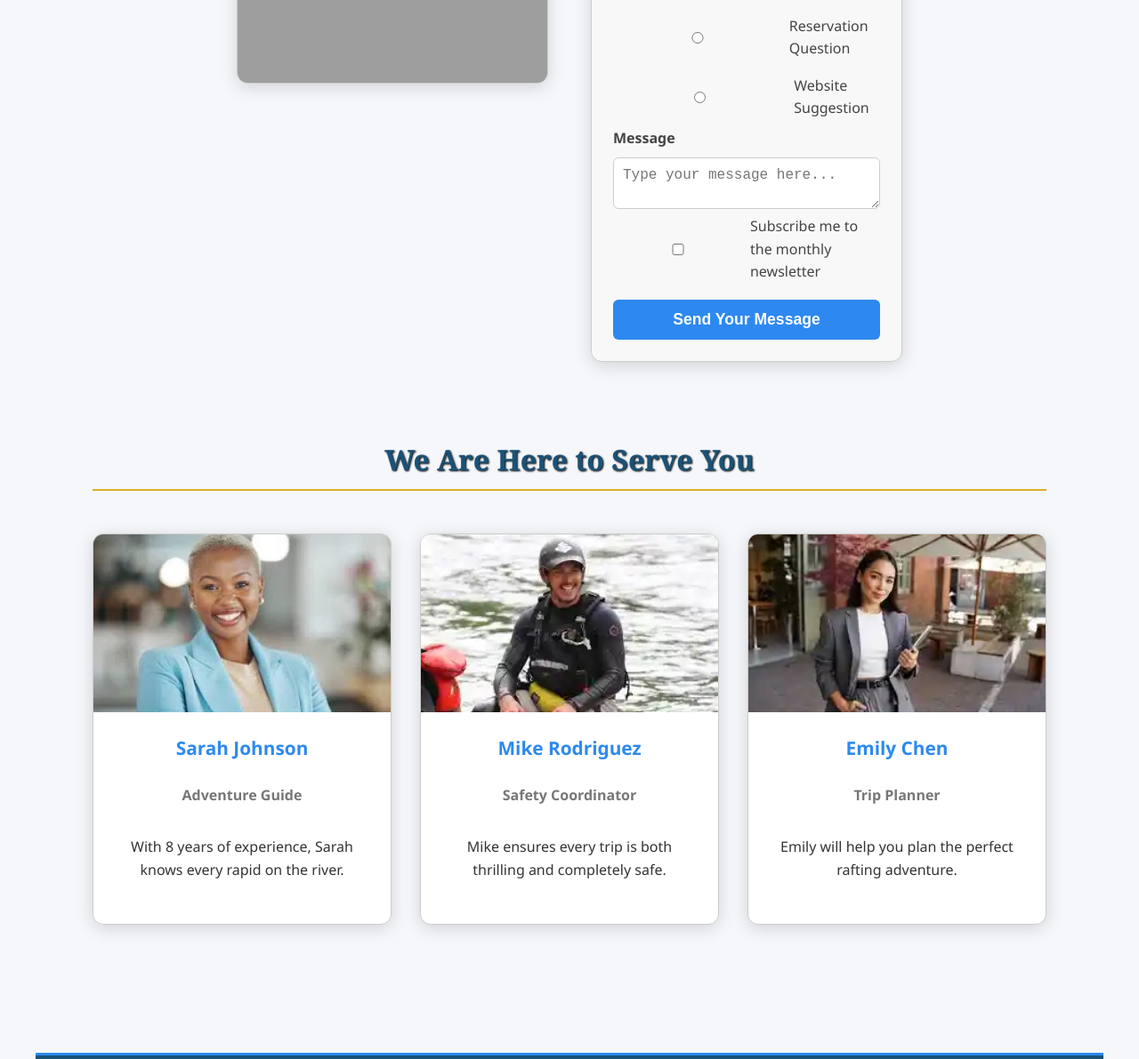
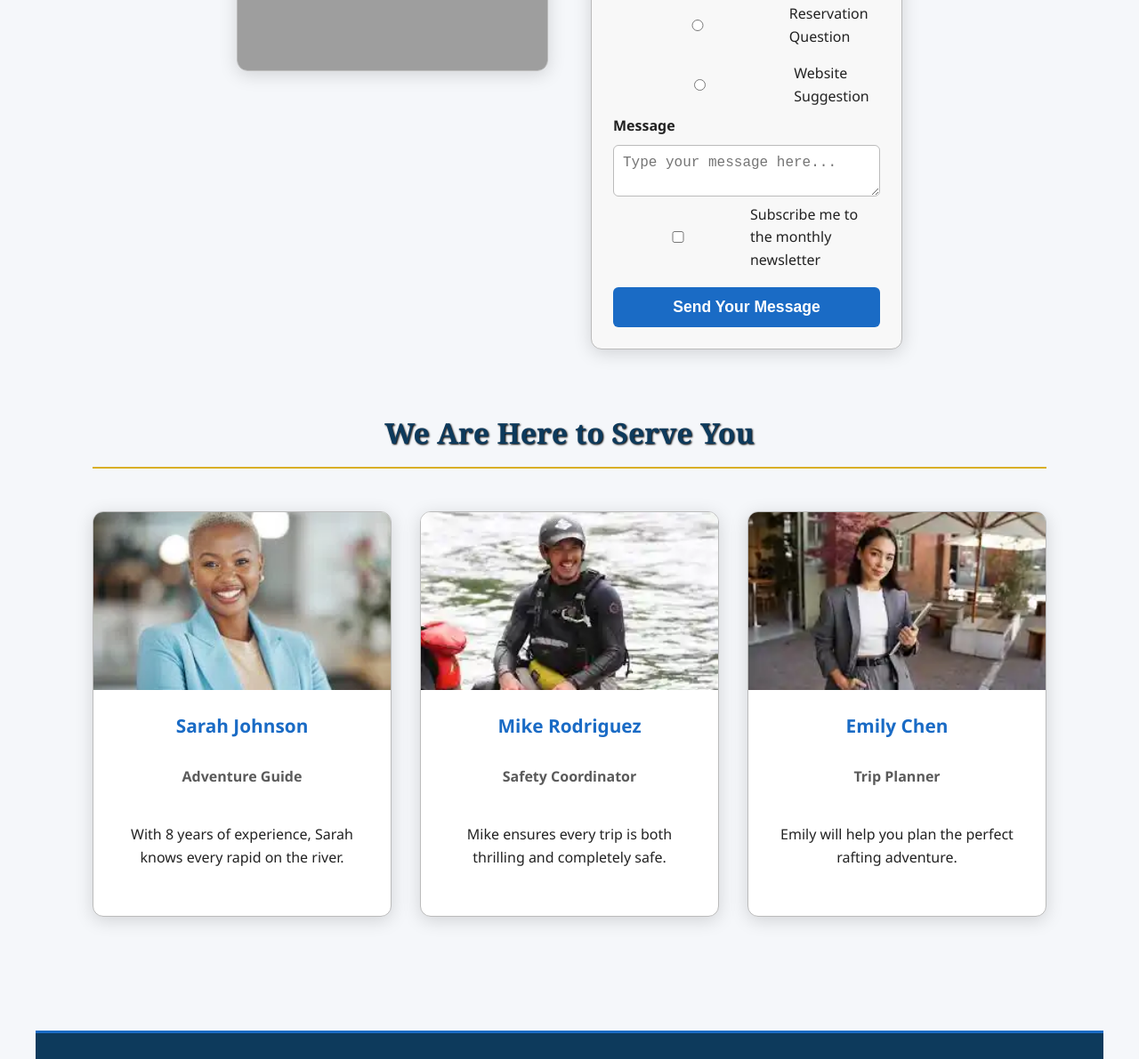
Before and after one commit to obeng-owusu/wdd130, a plain HTML site: page wwr/contact.html in a window 1280 px wide. Shown: the part 930-2121 px from the top of the page at 89% size. Drawn offline with Linux system fonts and the light colour scheme; grey boxes are pictures that could not be loaded.

Commit message:
css rectification commit

```diff
--- a/wwr/styles/contact.css
+++ b/wwr/styles/contact.css
@@ -1,21 +1,36 @@
-/* ===== VARIABLES ===== */
+/* ===== CSS VARIABLES ===== */
 :root {
-    --primary-color: #1a5276;
-    --secondary-color: #2d89ef;
-    --accent-color: #1b63b8;
-    --text-color: #333;
-    --light-text: #777;
+    /* Colors */
+    --primary-color: #0d3a5c;
+    --secondary-color: #1a6bc5;
+    --accent-color: #145299;
+    --text-color: #222;
+    --light-text: #5a5a5a;
     --background: #f5f7fa;
     --white: #fff;
     --gray-light: #f8f8f8;
-    --gray-border: #ccc;
+    --gray-border: #bbb;
     --gray-medium: #e0e0e0;
+
+    /* Spacing */
+    --spacing-xs: 0.5rem;
+    --spacing-sm: 0.75rem;
+    --spacing-md: 1rem;
+    --spacing-lg: 1.5rem;
+    --spacing-xl: 2rem;
+    --spacing-xxl: 3rem;
+
+    /* Shadows */
     --shadow-light: 0 2px 10px rgba(0,0,0,0.1);
     --shadow-medium: 0 4px 15px rgba(0,0,0,0.08);
     --shadow-heavy: 0 4px 20px rgba(0,0,0,0.15);
     --shadow-hover: 0 8px 30px rgba(0,0,0,0.2);
+
+    /* Border Radius */
     --border-radius: 12px;
     --border-radius-sm: 6px;
+
+    /* Transitions */
     --transition: 0.3s;
 }
 
@@ -37,7 +52,7 @@ body {
 header, footer {
     background-color: var(--primary-color);
     color: var(--white);
-    padding: 1rem 2rem;
+    padding: var(--spacing-md) var(--spacing-xl);
     display: flex;
     justify-content: space-between;
     align-items: center;
@@ -50,24 +65,28 @@ header {
 main {
     max-width: 1200px;
     margin: 0 auto;
-    padding: 2rem;
+    padding: var(--spacing-xl);
 }
 
 /* ===== NAVIGATION ===== */
+.logo img {
+    height: 60px;
+}
+
 nav ul {
     display: flex;
     list-style: none;
 }
 
 nav li {
-    margin-left: 1.5rem;
+    margin-left: var(--spacing-lg);
 }
 
 nav a {
     color: var(--white);
     text-decoration: none;
-    font-weight: 500;
-    padding: 0.5rem 1rem;
+    font-weight: 600;
+    padding: var(--spacing-xs) var(--spacing-md);
     border-radius: var(--border-radius-sm);
     transition: background-color var(--transition);
 }
@@ -81,28 +100,30 @@ nav a.active {
 .page-title {
     text-align: center;
     font-size: 2.5rem;
-    margin: 2rem 0;
+    margin: var(--spacing-xl) 0;
     color: var(--primary-color);
+    font-weight: 700;
 }
 
 h2 {
     font-size: 2rem;
-    font-weight: bold;
-    margin-bottom: 1rem;
+    font-weight: 700;
+    margin-bottom: var(--spacing-md);
     color: var(--primary-color);
 }
 
 h3 {
     font-size: 1.3rem;
     color: var(--secondary-color);
+    font-weight: 600;
 }
 
 /* ===== CONTACT SECTIONS ===== */
 .contact-info {
-    margin: 2rem 0;
+    margin: var(--spacing-xl) 0;
     text-align: center;
     background-color: var(--white);
-    padding: 2rem;
+    padding: var(--spacing-xl);
     border-radius: var(--border-radius);
     box-shadow: var(--shadow-medium);
 }
@@ -110,13 +131,14 @@ h3 {
 .contact-info p {
     font-size: 1.2rem;
     line-height: 1.8;
+    font-weight: 500;
 }
 
 .contact-container {
     display: flex;
     justify-content: center;
     align-items: flex-start;
-    gap: 3rem;
+    gap: var(--spacing-xxl);
     margin: 2.5rem auto;
     width: 90%;
     padding: 1.25rem;
@@ -143,7 +165,7 @@ h3 {
 .contact-form {
     width: 350px;
     background: var(--gray-light);
-    padding: 1.5rem;
+    padding: var(--spacing-lg);
     border-radius: var(--border-radius);
     box-shadow: var(--shadow-heavy);
     border: 1px solid var(--gray-border);
@@ -154,10 +176,10 @@ h3 {
 }
 
 .contact-form label {
-    font-weight: bold;
-    color: #444;
+    font-weight: 600;
+    color: var(--text-color);
     display: block;
-    margin-bottom: 0.5rem;
+    margin-bottom: var(--spacing-xs);
 }
 
 .contact-form input,
@@ -169,35 +191,39 @@ h3 {
     background: var(--white);
     font-size: 1rem;
     transition: border-color var(--transition);
+    color: var(--text-color);
 }
 
 .contact-form input:focus,
 .contact-form textarea:focus {
     outline: none;
     border-color: var(--secondary-color);
+    box-shadow: 0 0 0 2px rgba(26, 107, 197, 0.1);
 }
 
 .radio-group {
     display: flex;
     flex-direction: column;
-    gap: 0.5rem;
+    gap: var(--spacing-xs);
 }
 
 .radio-group label,
 .newsletter label {
     display: flex;
     align-items: center;
-    gap: 0.5rem;
-    font-weight: normal;
+    gap: var(--spacing-xs);
+    font-weight: 500;
+    color: var(--text-color);
 }
 
 .contact-btn {
     width: 100%;
-    padding: 0.75rem;
+    padding: var(--spacing-sm);
     background: var(--secondary-color);
     border: none;
     color: var(--white);
     font-size: 1.1rem;
+    font-weight: 600;
     border-radius: var(--border-radius-sm);
     cursor: pointer;
     transition: background-color var(--transition);
@@ -210,19 +236,19 @@ h3 {
 
 /* ===== EMPLOYEE SECTION ===== */
 .employees {
-    margin: 4rem auto;
-    padding: 0 2rem;
+    margin: var(--spacing-xxl) auto;
+    padding: 0 var(--spacing-xl);
 }
 
 .employees h2 {
     text-align: center;
-    margin-bottom: 3rem;
+    margin-bottom: var(--spacing-xxl);
 }
 
 .employee-row {
     display: grid;
     grid-template-columns: repeat(auto-fit, minmax(300px, 1fr));
-    gap: 2rem;
+    gap: var(--spacing-xl);
 }
 
 .employee {
@@ -255,24 +281,29 @@ h3 {
 }
 
 .employee-info {
-    padding: 1.5rem;
+    padding: var(--spacing-lg);
     text-align: center;
 }
 
 .employee-title {
     color: var(--light-text);
-    font-weight: bold;
+    font-weight: 600;
     margin-bottom: 0.625rem;
+}
+
+.employee-info p:not(.employee-title) {
+    color: var(--text-color);
+    font-weight: 500;
 }
 
 /* ===== FOOTER ===== */
 footer {
-    margin-top: 3rem;
+    margin-top: var(--spacing-xxl);
 }
 
 .socialmedia {
     display: flex;
-    gap: 1rem;
+    gap: var(--spacing-md);
 }
 
 .socialmedia img {
@@ -291,37 +322,37 @@ footer {
     .contact-container {
         flex-direction: column;
         align-items: center;
-        gap: 2rem;
+        gap: var(--spacing-xl);
     }
 
     header, footer {
         flex-direction: column;
-        padding: 1rem;
-        gap: 1rem;
+        padding: var(--spacing-md);
+        gap: var(--spacing-md);
         text-align: center;
     }
 
     nav ul {
         flex-wrap: wrap;
         justify-content: center;
-        margin-top: 1rem;
+        margin-top: var(--spacing-md);
     }
 
     nav li {
-        margin: 0.5rem;
+        margin: var(--spacing-xs);
     }
 
     .page-title {
         font-size: 2rem;
-        margin: 1.5rem 0;
+        margin: var(--spacing-lg) 0;
     }
 
     main {
-        padding: 1rem;
+        padding: var(--spacing-md);
     }
 
     .employees {
-        padding: 0 1rem;
+        padding: 0 var(--spacing-md);
     }
 }
 
```
